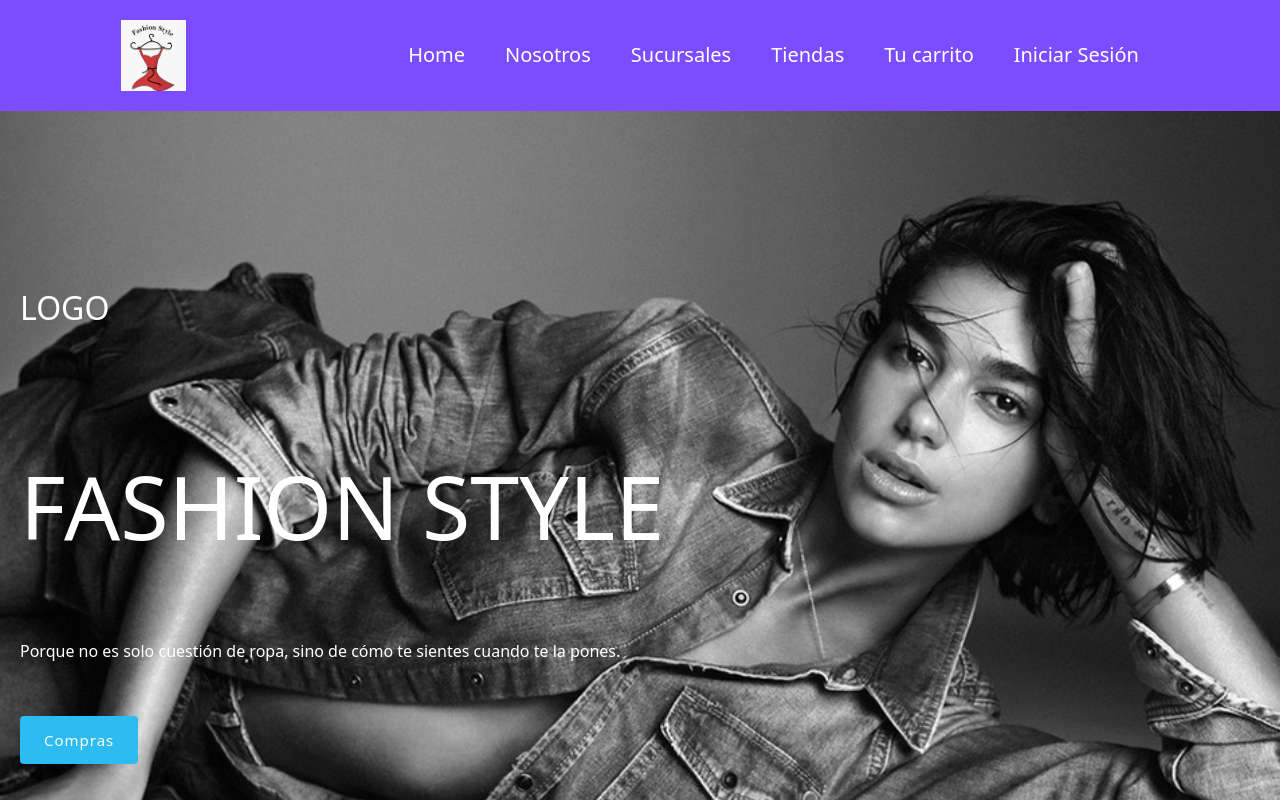
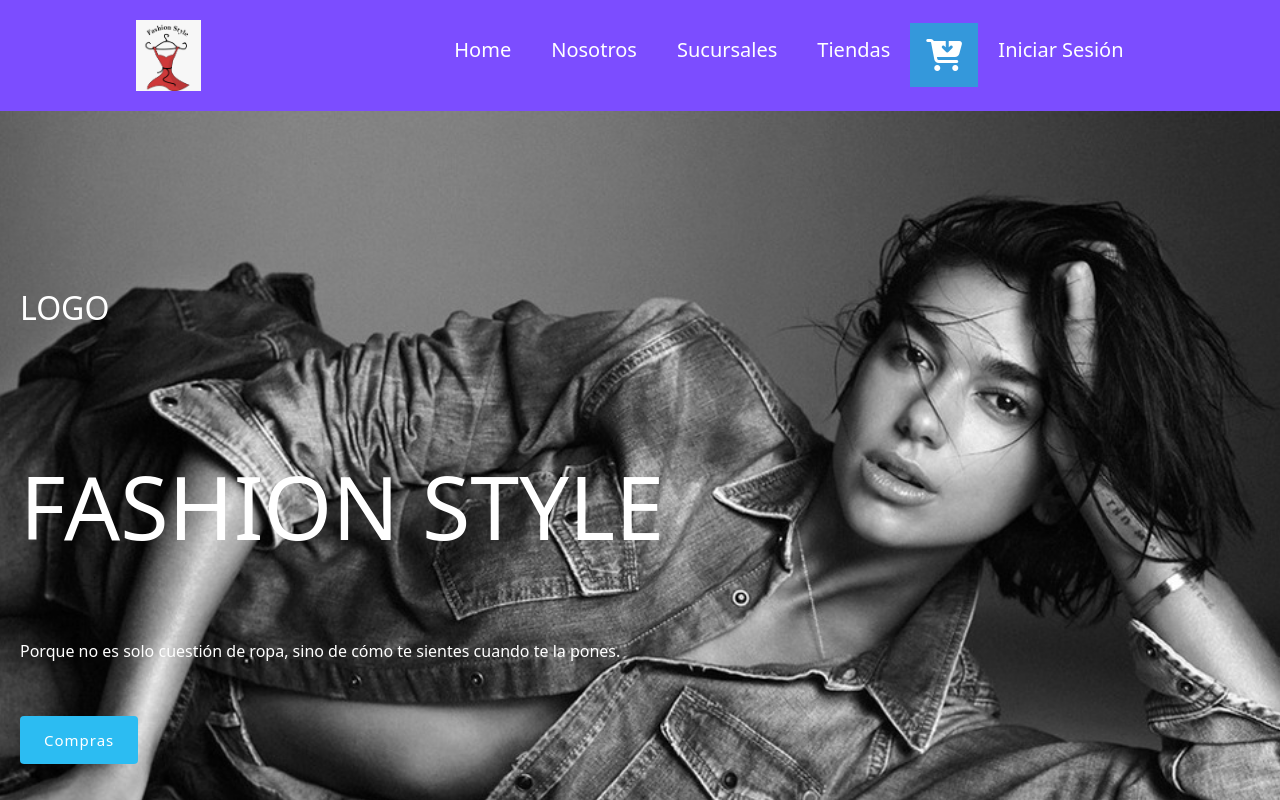
Before and after one commit to Yuli-star/Fashion_Style, a Vue app: page / in a window 1280 px wide. Shown: the top 800 px of the page. Built offline with nearby package versions, Linux system fonts and the light colour scheme.

Commit message:
carrito de compras

```diff
--- a/src/components/layouts/Header.vue
+++ b/src/components/layouts/Header.vue
@@ -2,7 +2,9 @@
   <div id="nav">
     <header class="encabezado">
       <nav>
-        <div><img :src="require('@/assets/imagenes/logi.png')" alt="logo" /></div>
+        <div>
+          <img :src="require('@/assets/imagenes/logi.png')" alt="logo" />
+        </div>
         <ul>
           <li><router-link to="/">Home</router-link></li>
 
@@ -10,14 +12,32 @@
           <li>
             <router-link to="#">Sucursales</router-link>
             <ul>
-              <li><router-link to="/ropa/invierno">Ropa de invierno</router-link></li>
-              <li><router-link to="/ropa/primavera">Ropa de primavera</router-link></li>
+              <li>
+                <router-link to="/ropa/invierno">Ropa de invierno</router-link>
+              </li>
+              <li>
+                <router-link to="/ropa/primavera"
+                  >Ropa de primavera</router-link
+                >
+              </li>
               <li><router-link to="/ropa/otoño">Ropa de otoño</router-link></li>
-              <li><router-link to="/ropa/verano">Ropa de verano</router-link></li>
+              <li>
+                <router-link to="/ropa/verano">Ropa de verano</router-link>
+              </li>
             </ul>
           </li>
           <li><router-link to="/tiendas">Tiendas</router-link></li>
-          <li><router-link to="/carrito">Tu carrito</router-link></li>
+          <li>
+            <div class="dropdown">
+
+              <i id="car" v-on:click="ejemplo" class="fas fa-cart-arrow-down dropbtn size"></i>
+
+              <div id="myDropdown" class="dropdown-content">
+                <!--- acá colocas el contenido del drop --->
+                <!-- <router-link to="/carrito">Carrito</router-link> -->
+              </div>
+            </div>
+          </li>
           <li>
             <router-link to="/login">Iniciar Sesión</router-link>
           </li>
@@ -29,45 +49,66 @@
 
 <script>
 export default {
-    name:"Header"
+  name: "Header",
+  methods: {
+    ejemplo(){
+      document.getElementById("myDropdown").classList.toggle("show");
+    }
+  },
+
+
+  created() {
+    window.onclick = function (event) {
+      if (!event.target.matches(".dropbtn")) {
+        var dropdowns = document.getElementsByClassName("dropdown-content");
+        var i;
+        for (i = 0; i < dropdowns.length; i++) {
+          var openDropdown = dropdowns[i];
+          if (openDropdown.classList.contains("show")) {
+            openDropdown.classList.remove("show");
+          }
+        }
+      }
+    };
+  },
 };
 </script>
 
 <style scoped>
-*{
-    margin:0;
+* {
+  margin: 0;
   padding: 0;
 }
 
-#nav{
+#nav {
   position: relative;
   z-index: 2;
 }
 
-.encabezado{
+.encabezado {
   /* background: #ccb9eb;  antes*/
   background: #7c4dff;
 }
 
-img{
+img {
   width: 65px;
   /*border-radius: 50%; /*Redondear el logo*/
 }
 
-.encabezado nav{
+.encabezado nav {
   display: flex;
   justify-content: space-around;
   align-items: center;
   padding: 20px;
 }
 
-.encabezado nav ul{
+.encabezado nav ul {
   list-style: none;
   display: flex;
   justify-content: space-between;
 }
 
-a{
+a {
   text-decoration: none;
   font-size: 20px;
   color: white;
@@ -75,27 +116,73 @@ a{
   display: block;
 }
 
-a:hover{
+a:hover {
   background: #4c348d;
   color: white;
 }
 
-.encabezado nav ul li ul{
+.encabezado nav ul li ul {
   display: flex;
   flex-direction: column;
 }
 
-.encabezado nav ul li ul{
+.encabezado nav ul li ul {
   position: absolute;
   background: #7952b3;
   background: 7c4dff;
 }
 
-.encabezado nav ul li ul{
+.encabezado nav ul li ul {
   display: none;
 }
 
-.encabezado nav ul li:hover > ul{
+.encabezado nav ul li:hover > ul {
+  display: block;
+}
+
+/* btn carrito */
+
+.dropbtn {
+  background-color: #3498db;
+  color: white;
+  padding: 16px;
+  font-size: 16px;
+  border: none;
+  cursor: pointer;
+}
+
+.dropbtn:hover,
+.dropbtn:focus {
+  background-color: #2980b9;
+}
+
+.dropdown {
+  position: relative;
+  display: inline-block;
+}
+
+.dropdown-content {
+  display: none;
+  position: absolute;
+  background-color: #f1f1f1;
+  min-width: 400px;
+  min-height: 400px;
+
+  overflow: auto;
+  box-shadow: 0px 8px 16px 0px rgba(0, 0, 0, 0.2);
+  z-index: 1;
+}
+.size {
+  font-size: 2rem;
+  cursor: pointer;
+  cursor: hand;
+}
+
+.dropdown a:hover {
+  background-color: #ddd;
+}
+
+.show {
   display: block;
 }
 </style>
```
Lines whose indentation alone changed are shown as unchanged.
